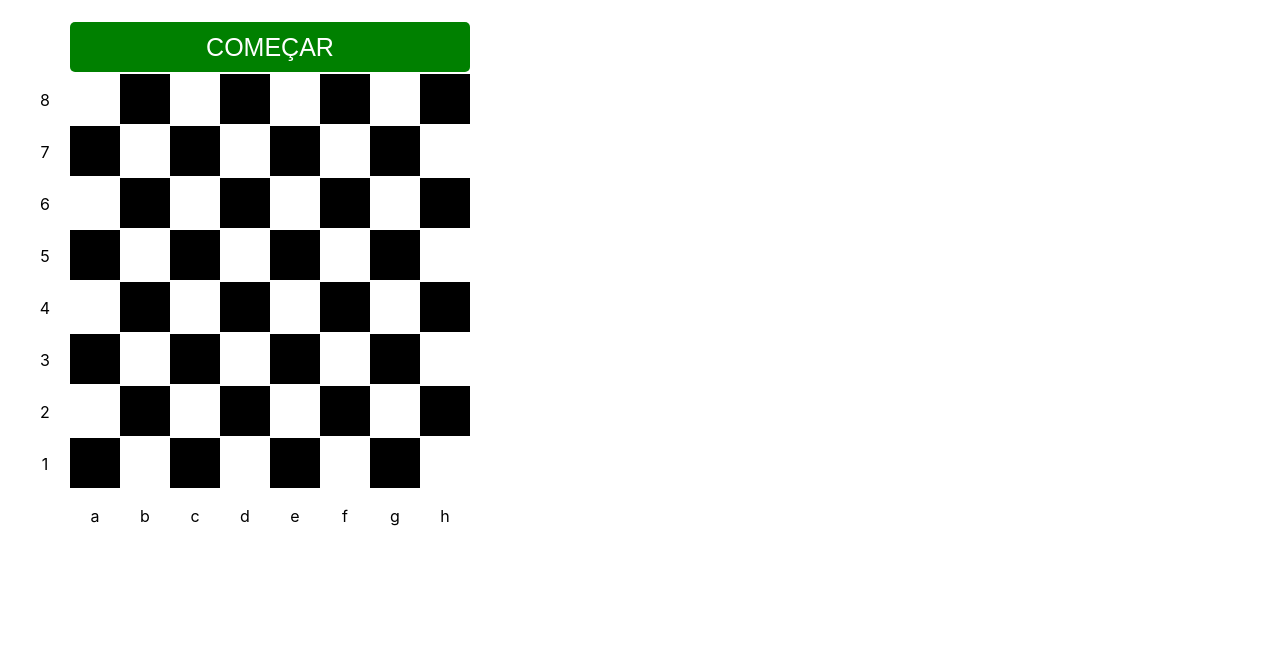
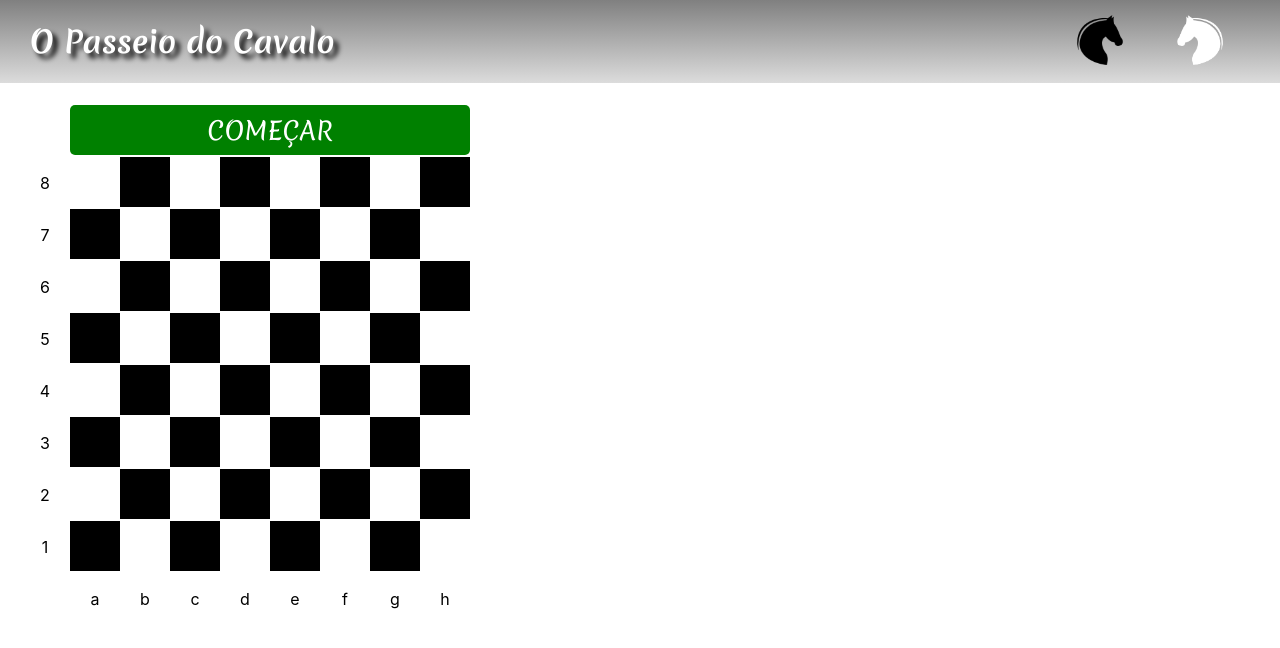
Before and after one commit to rodrigoDeSouzaFernandes/knight-s-tour, a React (Create React App) app: page / in a window 1280 px wide. Shown: the top 648 px of the page. Built offline with nearby package versions, Linux system fonts and the light colour scheme.

Commit message:
cria componente header

```diff
--- a/public/index.html
+++ b/public/index.html
@@ -24,7 +24,11 @@
       work correctly both with client-side routing and a non-root public URL.
       Learn how to configure a non-root public URL by running `npm run build`.
     -->
-    <title>React App</title>
+    <title>O Passeio do cavalo - Rodrigo de Souza Fernandes</title>
+
+    <link rel="preconnect" href="https://fonts.googleapis.com">
+<link rel="preconnect" href="https://fonts.gstatic.com" crossorigin>
+<link href="https://fonts.googleapis.com/css2?family=Merienda:wght@400;700&display=swap" rel="stylesheet">
   </head>
   <body>
     <noscript>You need to enable JavaScript to run this app.</noscript>
--- a/src/App.js
+++ b/src/App.js
@@ -1,9 +1,11 @@
 import './App.css';
 import Board from './components/Board'
+import Header from './components/Header'
 
 function App() {
   return (
     <div className="App">
+      <Header />
       <Board />
     </div>
   );
--- a/src/components/Board/index.js
+++ b/src/components/Board/index.js
@@ -20,12 +20,13 @@ function Board() {
 
     const newBoard = board.map((row, l) => row
     .map((col, c) => {
+
       if (l == line && column == c) {
         console.log('dentro do if', 'casa', c , l)
         return {
-            knight: true,
-            visited: true,
-            content,
+          content,
+          visited: true,
+          knight: true,
           }
       }
       return {
@@ -49,9 +50,9 @@ function Board() {
     const abc = []
 
     const  moveKnight = () => {
-      setKnight(result[count], count + 1);
       abc.push({ moveNumber: count + 1, square: squares[count]})
       setMovements(abc);
+      setKnight(result[count], count + 1);
 
       if(count === result.length -1) clearInterval(myInterval);
       else count += 1
@@ -65,7 +66,7 @@ function Board() {
     <Body>
       <BoardBody >
         <Columns>
-          {Array(8).fill('').map((_e, i) => <p> {toLetter(i)} </p>)}
+          {Array(8).fill('p').map((e, i) => <p key={e + i}> {toLetter(i)} </p>)}
         </Columns>
         {board.map((line, l) => (
           <Line key={`linha ${l}`}>
@@ -98,7 +99,8 @@ function Board() {
       </BoardBody>
       <MovementsContainer>
         <Movements>
-          {movements.map(({moveNumber, square}) => <Move>{`${moveNumber}° - ${square}`}</Move>)}
+          {movements.map(
+            ({moveNumber, square}) => <Move key={`${moveNumber}${square}`}>{`${moveNumber}° - ${square}`}</Move>)}
         </Movements>
       </MovementsContainer>
     </Body>
--- a/src/components/Board/styled.js
+++ b/src/components/Board/styled.js
@@ -15,6 +15,7 @@ export const Square = styled.div`
   align-items: center;
   justify-content: center;
   font-weight: 900;
+  background: white;
 
   @media screen and (max-width: 490px) {
     width: 30px;
@@ -67,6 +68,9 @@ export const Move = styled.span`
   :nth-child(odd){
     background: rgb(200, 200, 200);
   }
+  :nth-child(even){
+    background: rgb(220, 220, 220);
+  }
 
   @media screen and (max-width: 490px) {
     min-width: 55px;
@@ -93,7 +97,6 @@ export const Body = styled.div`
   display: flex;
   justify-content: center;
   padding: 20px;
-  height: 100vh;
   align-items: start;
 
   @media screen and (max-width: 880px) {
@@ -137,6 +140,7 @@ export const BtnPlay = styled.button`
   border: none;
   border-radius: 5px;
   margin: 2px 0;
+  font-family: 'Merienda', cursive;
 
   :disabled {
     background-color: grey;
--- /dev/null
+++ b/src/components/Header/index.js
@@ -0,0 +1,19 @@
+import React from 'react'
+
+import logo from '../../imgs/horse.png'
+
+import {HeaderBody, HeaderImg, Title } from './syled'
+
+function Header() {
+  return (
+    <HeaderBody>
+      <Title>O Passeio do Cavalo</Title>
+      <div>
+        <HeaderImg src={ logo } alt="Horse logo" />
+        <HeaderImg src={ logo } alt="Horse logo" />
+      </div>
+    </HeaderBody>
+  )
+}
+
+export default Header;
--- /dev/null
+++ b/src/components/Header/syled.js
@@ -0,0 +1,39 @@
+import styled from 'styled-components';
+
+export const HeaderBody = styled.header`
+  display: flex;
+  align-items: center;
+  justify-content: space-between;
+  padding: 0 30px;
+  background: linear-gradient(grey, gainsboro);
+  color: rgb(30,  30, 50)
+`;
+
+export const HeaderImg = styled.img`
+  width: 100px;
+  height: 50px;
+
+  :nth-child(even) {
+    filter: invert(100%);
+    transform: rotateY(180deg);
+  }
+
+  @media screen and (max-width: 600px) {
+    display: none;
+  }
+`;
+
+export const Title = styled.h1`
+font-family: 'Merienda', cursive;
+color: white;
+font-size: 30px;
+text-shadow: 5px 5px 5px black;
+
+@media screen and (max-width: 600px) {
+  width: 100%;
+}
+
+@media screen and (max-width: 370px) {
+  font-size: 20px;
+}
+`;
--- a/src/utils/resolveTour.js
+++ b/src/utils/resolveTour.js
@@ -10,5 +10,7 @@ export default function resolveTour(casa) {
     index < startIndex ? end.push(elem) : start.push(elem);
   })
 
+  debugger
+
   return [...start, ...end]
 }
```
